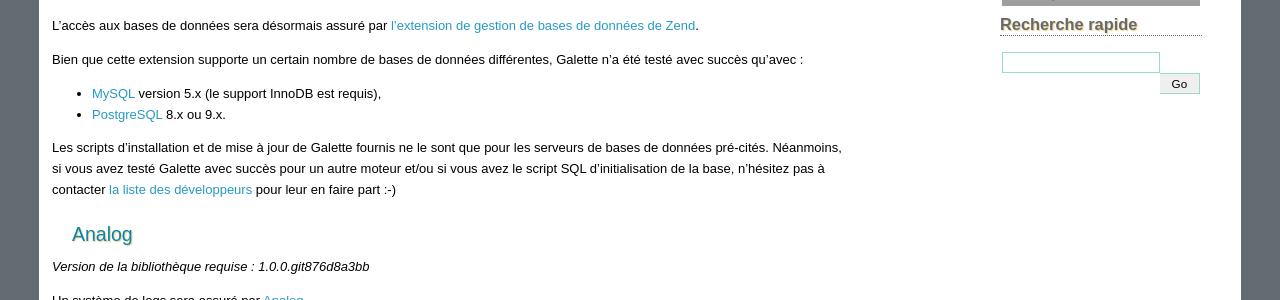
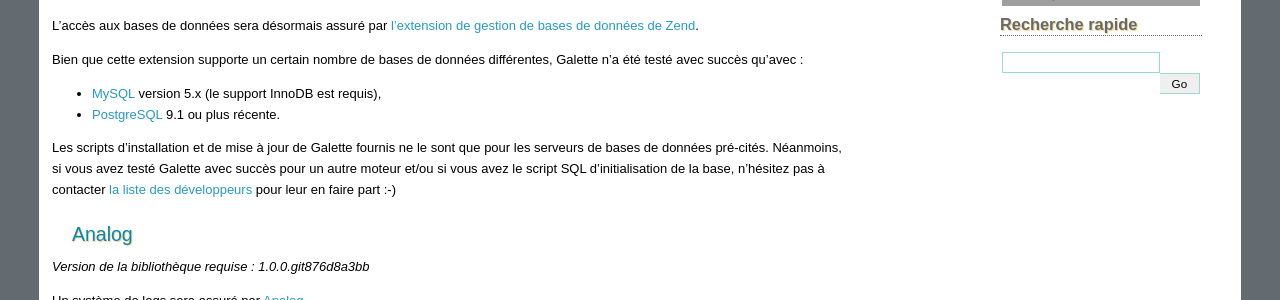
Before and after one commit to galette/galettedoc, a Sphinx documentation site: the page built from source/development/technical_infos.rst, in a window 1280 px wide. Shown: the part 511-811 px from the top of the page. Built offline with Sphinx 7.4.7, drawn with Linux system fonts in a browser that asks for light colours; grey boxes are pictures that could not be loaded.

Commit message:
Requiert PostgreSQL >= 9.1; refs #693

```diff
--- a/source/development/technical_infos.rst
+++ b/source/development/technical_infos.rst
@@ -33,7 +33,7 @@
 Bien que cette extension supporte un certain nombre de bases de données différentes, Galette n'a été testé avec succès qu'avec :
 
 * `MySQL <http://mysql.com/>`_ version 5.x (le support InnoDB est requis),
-* `PostgreSQL <http://www.postgresql.org/>`_ 8.x ou 9.x.
+* `PostgreSQL <http://www.postgresql.org/>`_ 9.1 ou plus récente.
 
 Les scripts d'installation et de mise à jour de Galette fournis ne le sont que pour les serveurs de bases de données pré-cités. Néanmoins, si vous avez testé Galette avec succès pour un autre moteur et/ou si vous avez le script SQL d'initialisation de la base, n'hésitez pas à contacter `la liste des développeurs <https://mail.gna.org/listinfo/galette-devel/>`_ pour leur en faire part :-)
 
```
